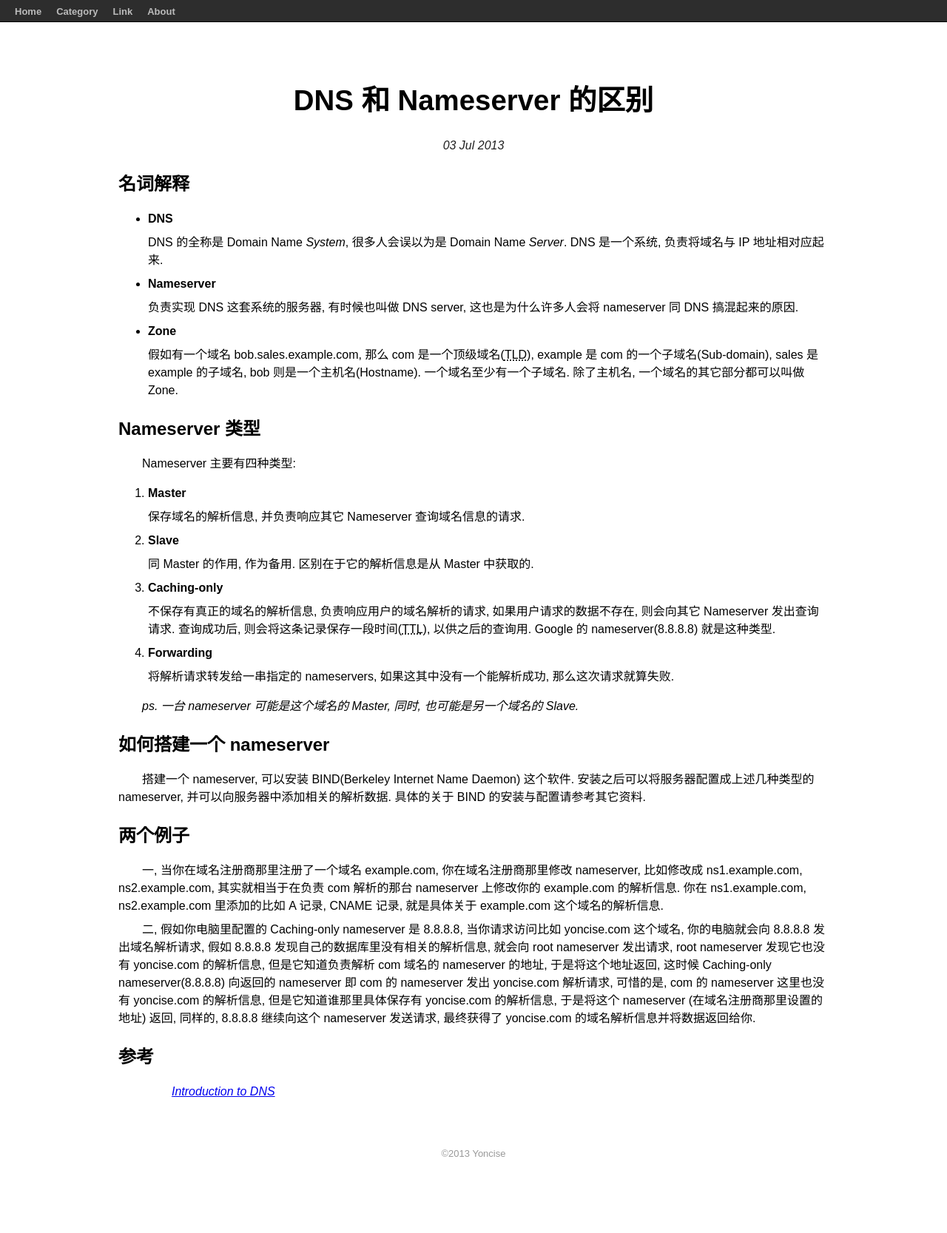
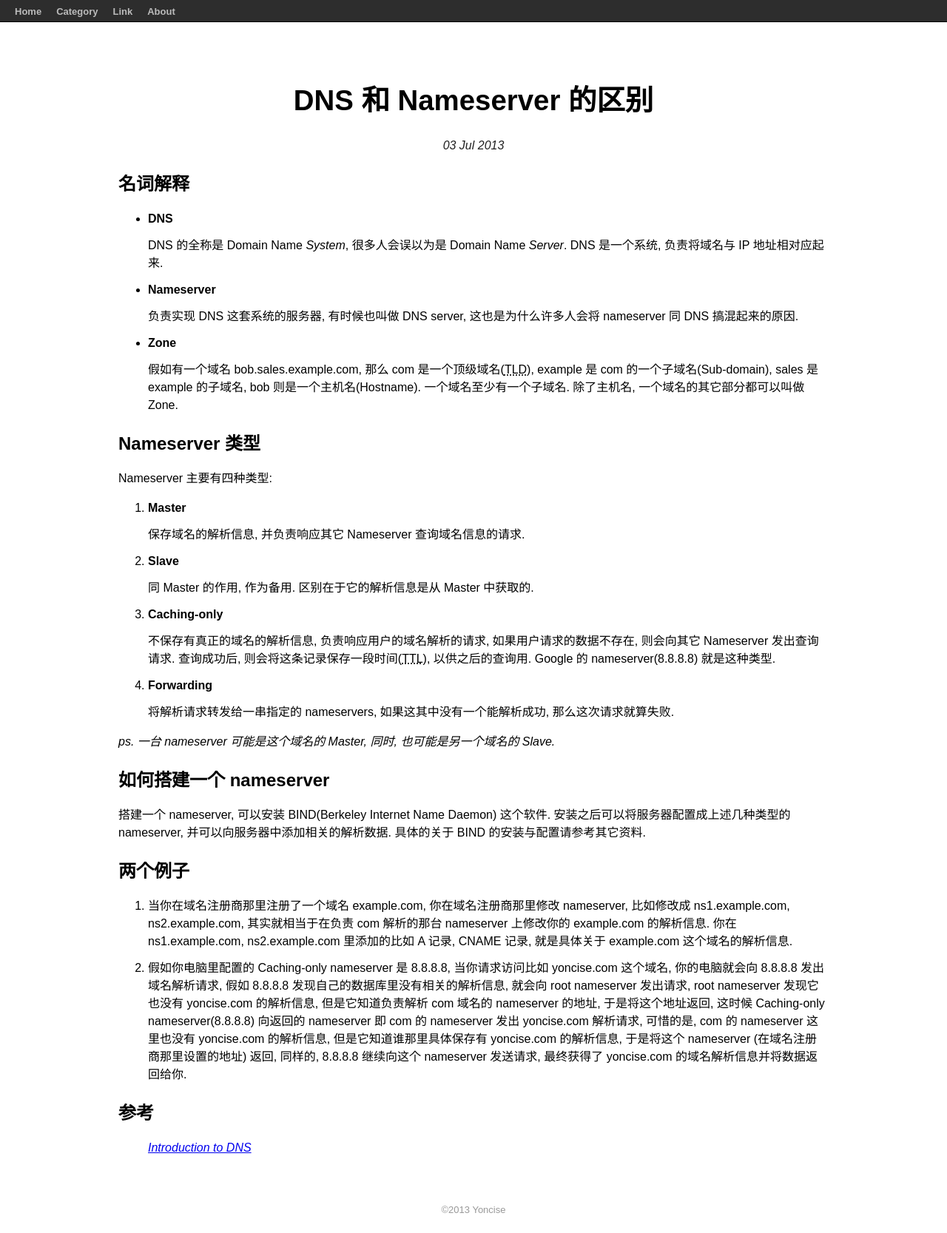
Before and after one commit to yoncise/yoncise.github.io, a Jekyll site: the page built from _posts/2013-07-03-DNS-和-Nameserver-的区别.md, in a window 1280 px wide. Shown: the whole page at 74% size. Built offline with Jekyll 4.4.1, drawn with Linux system fonts in a browser that asks for light colours; Markdown is read by kramdown in place of the engine named in the settings; before the commit the page ends 1591 px from its top, so only the background shows below that.

Commit message:
no text-indent

```diff
--- a/_posts/2013-07-03-DNS-和-Nameserver-的区别.md
+++ b/_posts/2013-07-03-DNS-和-Nameserver-的区别.md
@@ -51,11 +51,11 @@
 
 ## 两个例子
 
-一, 当你在域名注册商那里注册了一个域名 example.com, 你在域名注册商那里修改 nameserver,
+1. 当你在域名注册商那里注册了一个域名 example.com, 你在域名注册商那里修改 nameserver,
 比如修改成 ns1.example.com, ns2.example.com, 其实就相当于在负责 com 解析的那台 nameserver 上修改你的 example.com 的解析信息.
 你在 ns1.example.com, ns2.example.com 里添加的比如 A 记录, CNAME 记录, 就是具体关于 example.com 这个域名的解析信息.
 
-二, 假如你电脑里配置的 Caching-only nameserver 是 8.8.8.8, 当你请求访问比如 yoncise.com 这个域名,
+2. 假如你电脑里配置的 Caching-only nameserver 是 8.8.8.8, 当你请求访问比如 yoncise.com 这个域名,
 你的电脑就会向 8.8.8.8 发出域名解析请求, 假如 8.8.8.8 发现自己的数据库里没有相关的解析信息,
 就会向 root nameserver 发出请求, root nameserver 发现它也没有 yoncise.com 的解析信息,
 但是它知道负责解析 com 域名的 nameserver 的地址, 于是将这个地址返回,
--- a/blog/css/style.css
+++ b/blog/css/style.css
@@ -221,17 +221,8 @@
 }
 
 #article p {
-    text-indent: 2em;
     line-height: 24px;
-    margin: 8px 0;
-}
-
-#article p img {
-    margin-left: -2em;
-}
-
-#article li p {
-    text-indent: 0;
+    margin: 12px 0;
 }
 
 #article blockquote {
```
